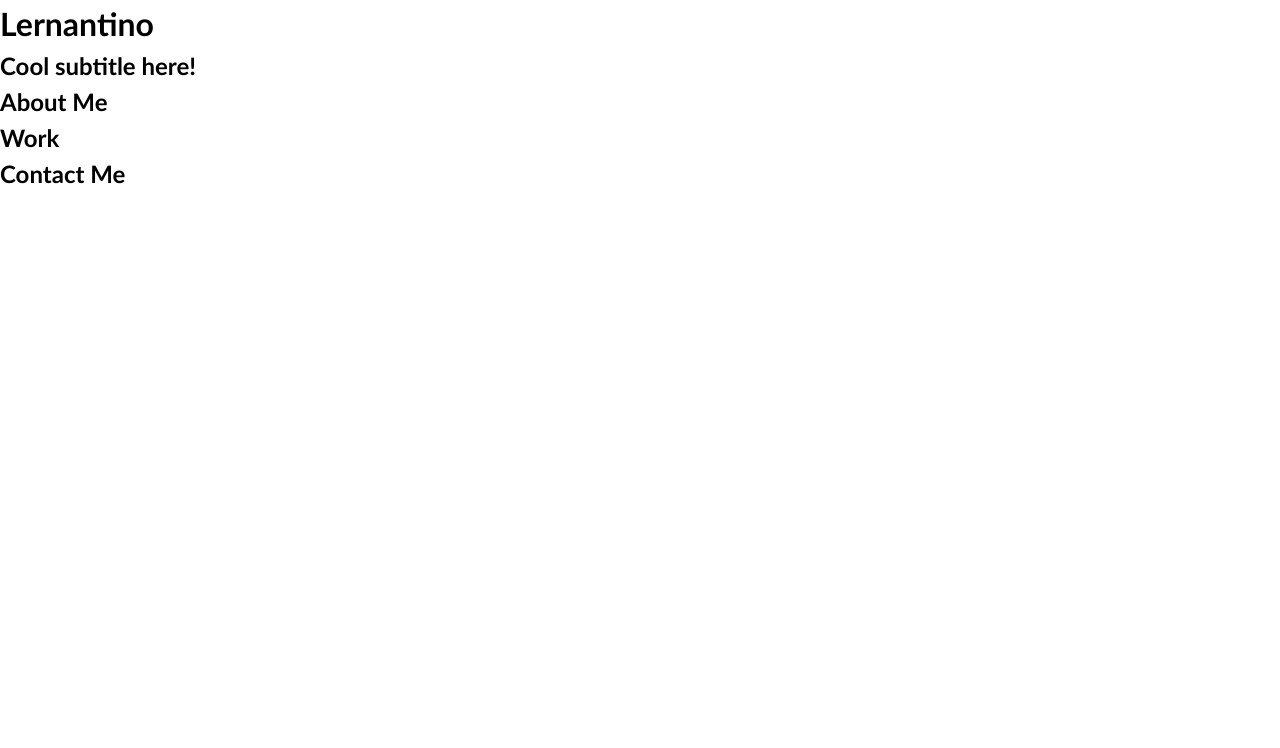
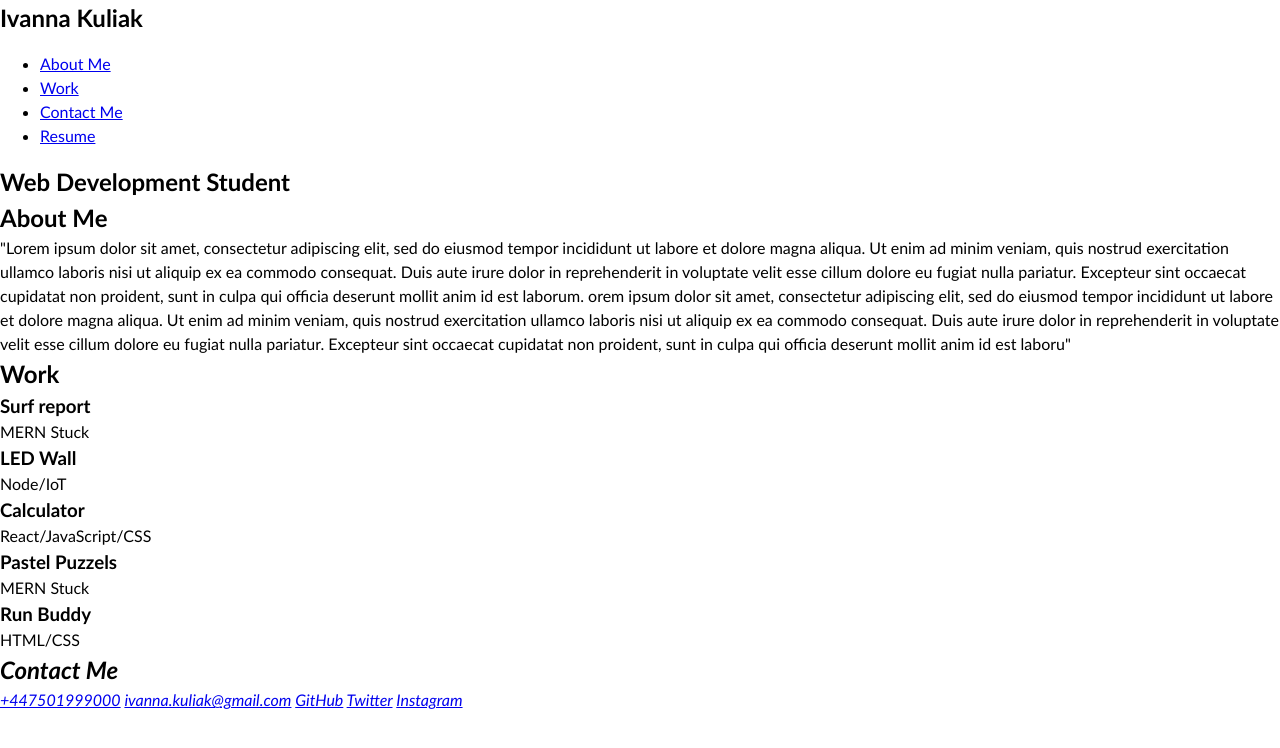
Before and after one commit to Ivanna0803/module-2-portfolio, a plain HTML site: page index.html in a window 1280 px wide. Drawn offline with Linux system fonts and the light colour scheme; files that its build step writes are made by us from their sources.

Commit message:
add main content

```diff
--- a/index.html
+++ b/index.html
@@ -5,22 +5,29 @@
   <meta charset="UTF-8">
   <meta name="viewport" content="width=device-width, initial-scale=1.0">
   <meta http-equiv="X-UA-Compatible" content="ie=edge">
-  <title>Lernantino // Web Developer</title>
+  <title>Ivanna Kuliak // Web Developer</title>
   <link rel="stylesheet" href="./assets/css/style.css" />
 </head>
 
 <body>
   <!-- main logo / nav -->
-  <header>
-    <h1>Lernantino</h1>
-    <nav>
-    </nav>
+  <section class="header">
+    <h1>Ivanna Kuliak</h1>
+     <nav>
+      <ul>
+       <li><a href="#about-me">About Me</a></li>
+       <li><a href="#work">Work</a></li>
+       <li><a href="#contact-me">Contact Me</a></li>
+       <li><a href="#resume">Resume</a></li>
+      </ul>
+     </nav>
+   </section>
   </header>
 
   <!-- hero banner -->
   <section class="hero-banner">
     <div>
-      <h2>Cool subtitle here!</h2>
+      <h2>Web Development Student</h2>
     </div>
   </section>
 
@@ -28,18 +35,57 @@
     <!-- about me -->
     <section class="page-section" id="about">
       <h2>About Me</h2>
+      <p class="page-section-content">"Lorem ipsum dolor sit amet, consectetur adipiscing elit, sed do eiusmod tempor incididunt ut labore et dolore magna aliqua. Ut enim ad minim veniam, quis nostrud exercitation ullamco laboris nisi ut aliquip ex ea commodo consequat. Duis aute irure dolor in reprehenderit in voluptate velit esse cillum dolore eu fugiat nulla pariatur. Excepteur sint occaecat cupidatat non proident, sunt in culpa qui officia deserunt mollit anim id est laborum. orem ipsum dolor sit amet, consectetur adipiscing elit, sed do eiusmod tempor incididunt ut labore et dolore magna aliqua. Ut enim ad minim veniam, quis nostrud exercitation ullamco laboris nisi ut aliquip ex ea commodo consequat. Duis aute irure dolor in reprehenderit in voluptate velit esse cillum dolore eu fugiat nulla pariatur. Excepteur sint occaecat cupidatat non proident, sunt in culpa qui officia deserunt mollit anim id est laboru"</p>
     </section>
 
     <!-- portfolio container -->
     <section class="page-section" id="work">
       <h2>Work</h2>
+      <div class="page-section-content">
+
+        <div>
+         <h3>Surf report</h3>
+         <p>MERN Stuck</p>
+        </div>
+
+        <div>
+          <h3>LED Wall</h3>
+          <p>Node/IoT</p>
+        </div>
+
+        <div>
+          <h3>Calculator</h3>
+          <p>React/JavaScript/CSS</p>
+        </div>
+
+        <div>
+          <h3>Pastel Puzzels</h3>
+          <p>MERN Stuck</p>
+        </div>
+
+        <div>
+          <h3>Run Buddy</h3>
+          <p>HTML/CSS</p>
+        </div>
+
+      </div>
     </section>
+  </main>
+
 
     <!-- contact -->
-    <section class="page-section contact" id="contact">
+  <footer class="page-wrapper">
+    <address class="page-section" id="contact-me">
       <h2>Contact Me</h2>
-    </section>
-  </main>
+      <div class="contact">
+        <a href="tel:=+447501999000" >+447501999000</a>
+        <a href="mailto:ivanna.kuliak@gmail.com" class="em">ivanna.kuliak@gmail.com</a>
+        <a href="https://github.com/Ivanna0803" class="gh">GitHub</a>
+        <a href="https://twitter.com/i/flow/login" class="tw">Twitter</a>
+        <a href="https://www.instagram.com/">Instagram</a>
+      </div>
+    </address>
+  </footer>
 </body>
 
 </html>
```
Also changed, not shown: 1 other file.
